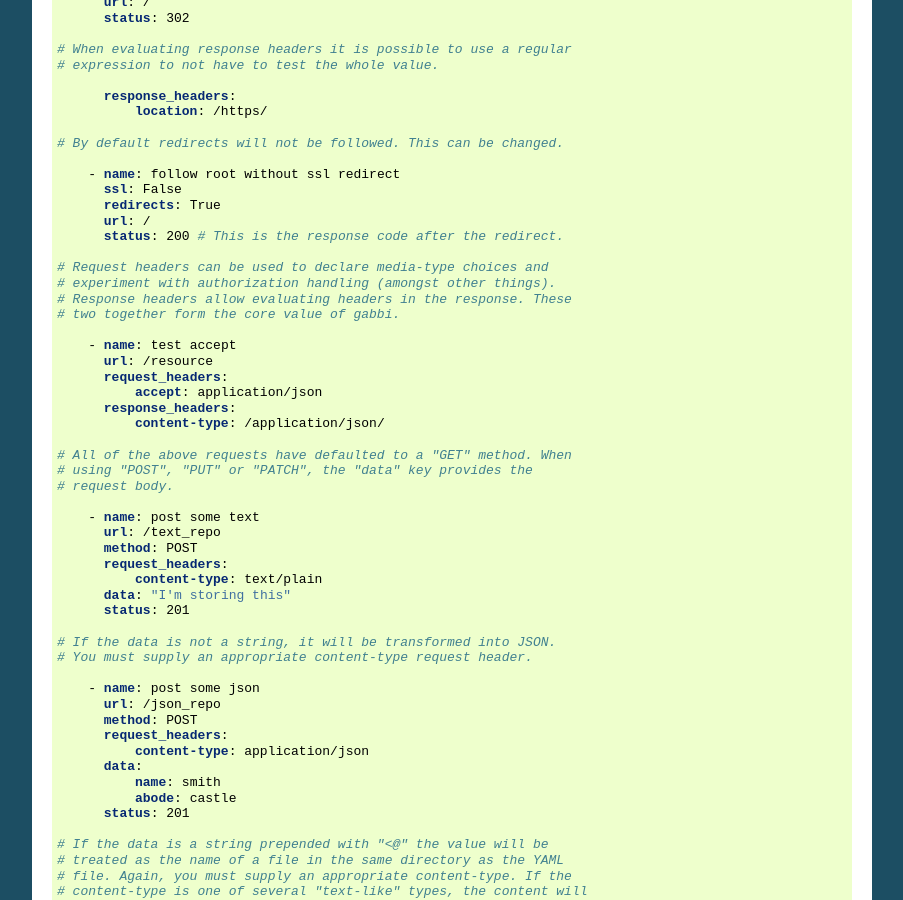
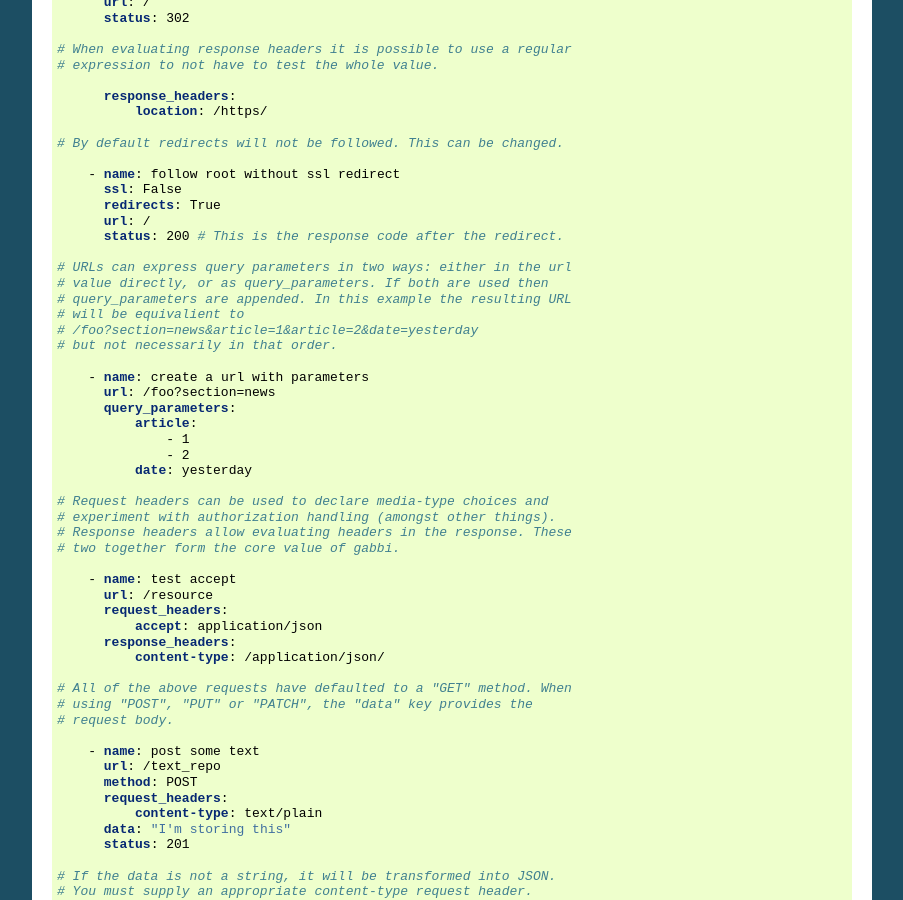
Before and after one commit to cdent/gabbi, a Sphinx documentation site: the page built from docs/source/example.rst, in a window 1280 px wide and 900 px high, scrolled down 940 px. Shown: the whole window, without its empty margins (198-1101 px from the left). Built offline with Sphinx 7.4.7, drawn with Linux system fonts in a browser that asks for light colours.

Commit message:
Add a bit more doc on query_parameters
This can always be improved later, based on feedback.

```diff
--- a/docs/source/example.yaml
+++ b/docs/source/example.yaml
@@ -65,6 +65,21 @@ tests:
       redirects: True
       url: /
       status: 200 # This is the response code after the redirect.
+
+# URLs can express query parameters in two ways: either in the url
+# value directly, or as query_parameters. If both are used then
+# query_parameters are appended. In this example the resulting URL
+# will be equivalient to
+# /foo?section=news&article=1&article=2&date=yesterday
+# but not necessarily in that order.
+
+    - name: create a url with parameters
+      url: /foo?section=news
+      query_parameters:
+          article:
+              - 1
+              - 2
+          date: yesterday
 
 # Request headers can be used to declare media-type choices and
 # experiment with authorization handling (amongst other things).
--- a/docs/source/format.rst
+++ b/docs/source/format.rst
@@ -41,7 +41,8 @@ Many of these items allow substitutions (explained below).
   **Required**
 * ``query_parameters``: An optional dictionary of query parameters
   that will be added to the ``url``. If there is an existing set of
-  query parameters they wil be extended.
+  query parameters they wil be extended. See :doc:`example` for a
+  demonstration of how the data is structured.
 * ``method``: The request method to use. Defaults to ``GET``.
 * ``status``: The expected response status code. The default is
   ``200``. If necessary you may indicate multiple response codes
```
